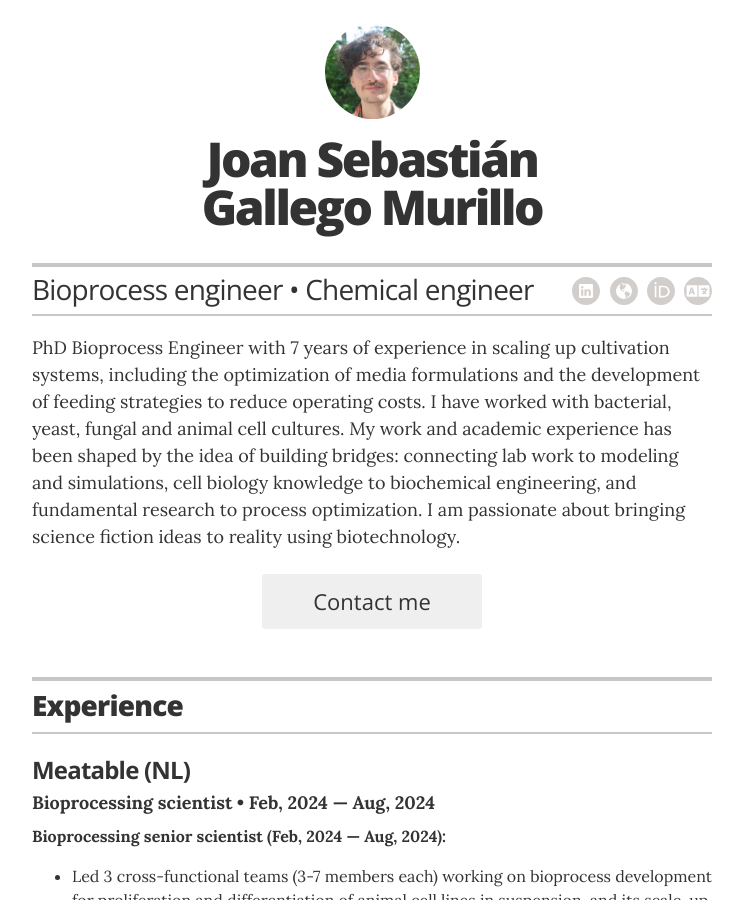
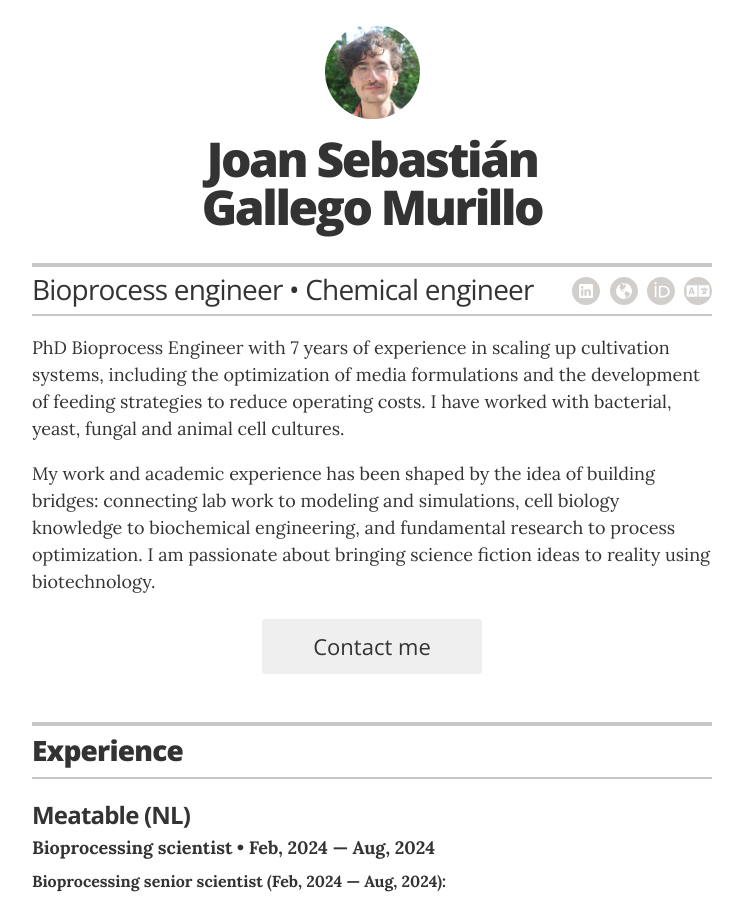
Before and after one commit to synthbiont/joangallego, a Jekyll site: the page built from index.html, in a window 1280 px wide and 900 px high. Shown: the whole window, without its empty margins (268-1011 px from the left). Built offline with Jekyll 4.4.1, drawn with Linux system fonts in a browser that asks for light colours.

```diff
--- a/_config.yml
+++ b/_config.yml
@@ -23,7 +23,7 @@ resume_contact_address:         "Bogotá, Colombia"
 resume_header_contact_info:     "Bogotá, Colombia • (+57) 317 1406083 • jsgallegom[at]outlook.com"
 display_header_contact_info:    "false"
 
-resume_header_intro: "<p>PhD Bioprocess Engineer with 7 years of experience in scaling up cultivation systems, including the optimization of media formulations and the development of feeding strategies to reduce operating costs. I have worked with bacterial, yeast, fungal and animal cell cultures. My work and academic experience has been shaped by the idea of building bridges: connecting lab work to modeling and simulations, cell biology knowledge to biochemical engineering, and fundamental research to process optimization. I am passionate about bringing science fiction ideas to reality using biotechnology.</p>"
+resume_header_intro: "<p>PhD Bioprocess Engineer with 7 years of experience in scaling up cultivation systems, including the optimization of media formulations and the development of feeding strategies to reduce operating costs. I have worked with bacterial, yeast, fungal and animal cell cultures.</p> <p>My work and academic experience has been shaped by the idea of building bridges: connecting lab work to modeling and simulations, cell biology knowledge to biochemical engineering, and fundamental research to process optimization. I am passionate about bringing science fiction ideas to reality using biotechnology.</p>"
 
 # use "yes" to display the email contact button,
 # "no" to display an "I'm not looking for work" message,
```
